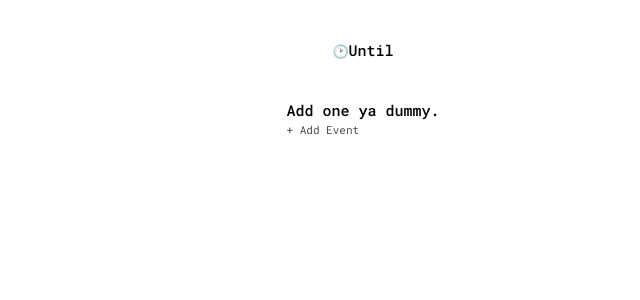
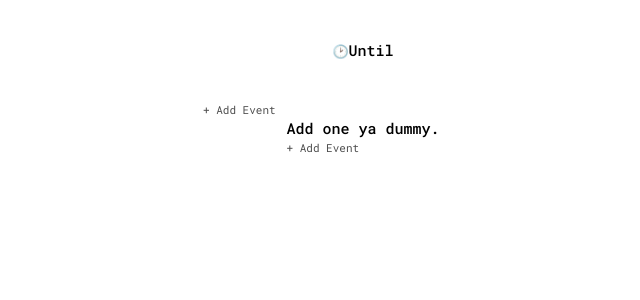
Before and after one commit to dannymcclain/until, a React (Create React App) app: page / in a window 1280 px wide. Shown: the top 300 px of the page, without its empty margins (277-917 px from the left). Built offline with nearby package versions, Linux system fonts and the light colour scheme.

Commit message:
moved add button to top

```diff
--- a/src/App.js
+++ b/src/App.js
@@ -126,6 +126,10 @@ class App extends Component {
               Until
             </h1>
           </header>
+          <AddCard
+            handleClick={this.toggleEditing}
+            isActive={this.state.showForm}
+          />
           {Object.keys(this.state.myDates).length > 0 ? (
             <ul className="event-list">
               {Object.values(this.state.myDates)
@@ -140,10 +144,6 @@ class App extends Component {
                     eventStatus={event.staus}
                   />
                 ))}
-              <AddCard
-                handleClick={this.toggleEditing}
-                isActive={this.state.showForm}
-              />
             </ul>
           ) : (
             <div className="event-list no-events">
```
